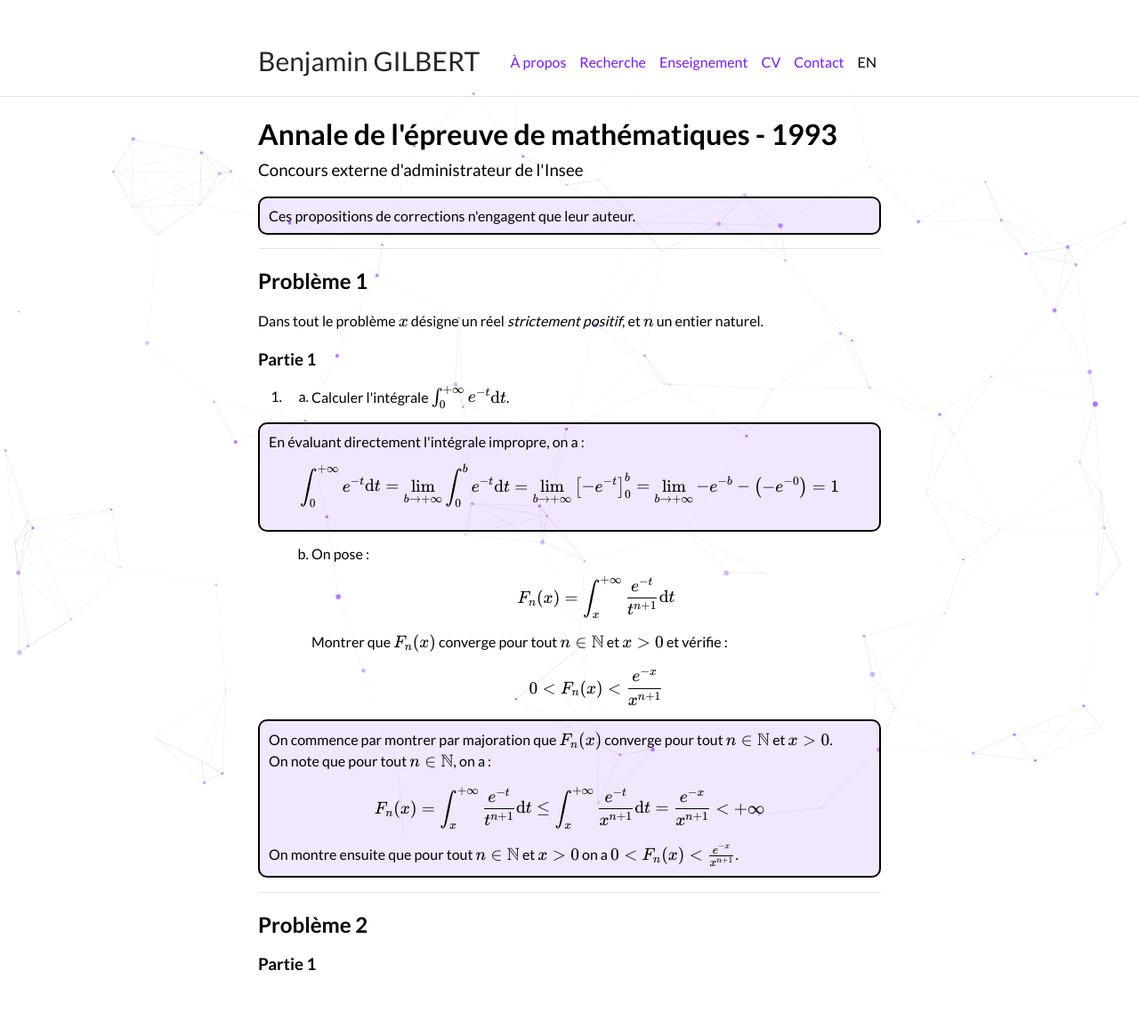
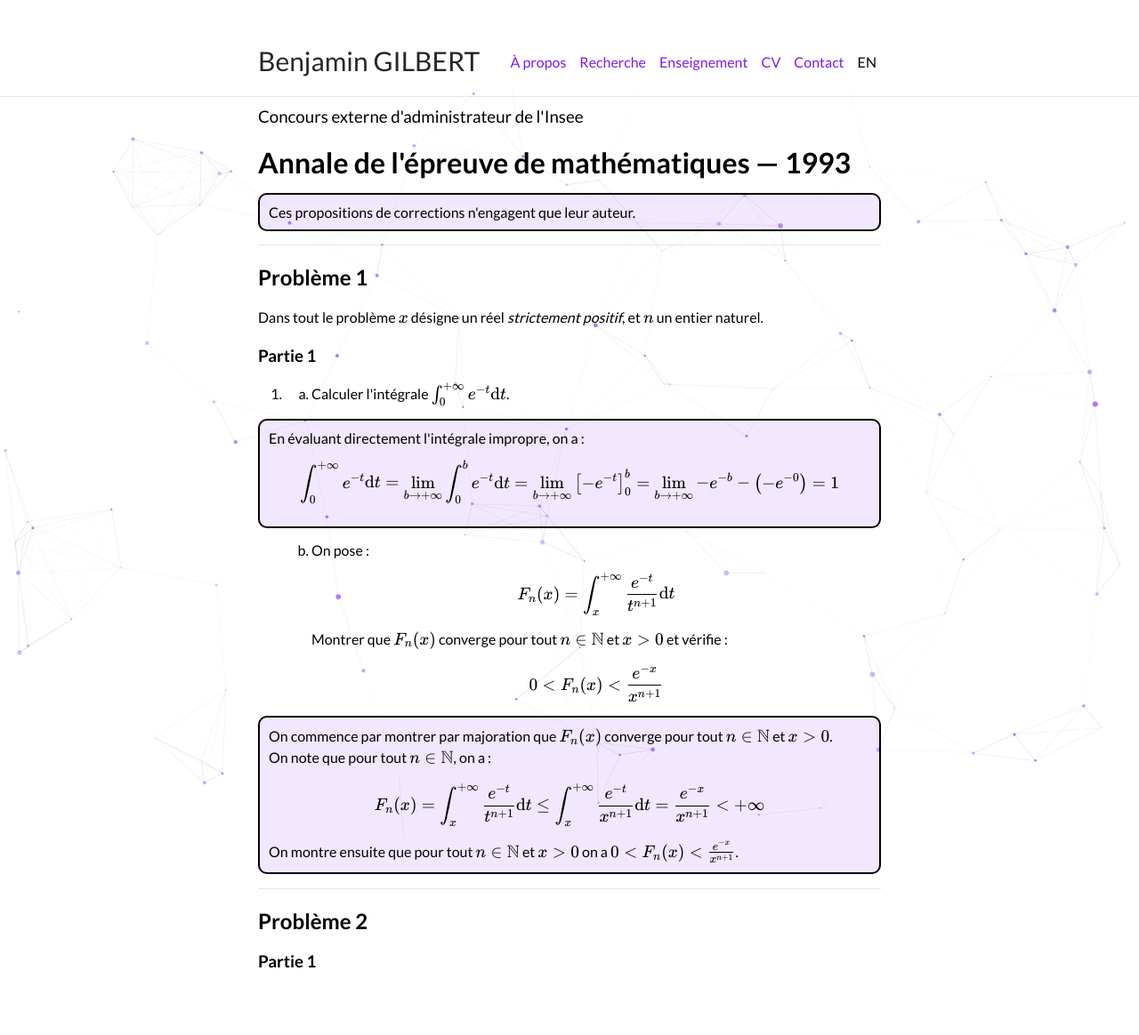
Before and after one commit to bglbrt/bglbrt.github.io, a Jekyll site: the page built from fr/corrections/administrateur_externe_1993.md, in a window 1280 px wide. Shown: the whole page at 89% size. Built offline with Jekyll 4.4.1, drawn with Linux system fonts in a browser that asks for light colours; nearby versions of some CDN libraries.

Commit message:
Mise à jour des corrections

```diff
--- a/fr/corrections/administrateur_externe_1993.md
+++ b/fr/corrections/administrateur_externe_1993.md
@@ -6,8 +6,8 @@ lang: "fr"
 katex: True
 ---
 
-<h1 style="margin-bottom: 0">Annale de l'épreuve de mathématiques - 1993</h1>
 <h3 style="font-weight: normal; margin-top: 10px">Concours externe d'administrateur de l'Insee</h3>
+<h1 style="margin-bottom: 0">Annale de l'épreuve de mathématiques — 1993</h1>
 
 <p style="border: solid 2px; border-radius: 10px; background-color:rgba(121, 28, 248, .1); padding-right: 10px; padding-left: 10px; padding-top: 10px; padding-bottom: 10px; margin: 15px 0 15px 0px;">
 Ces propositions de corrections n'engagent que leur auteur.
```
